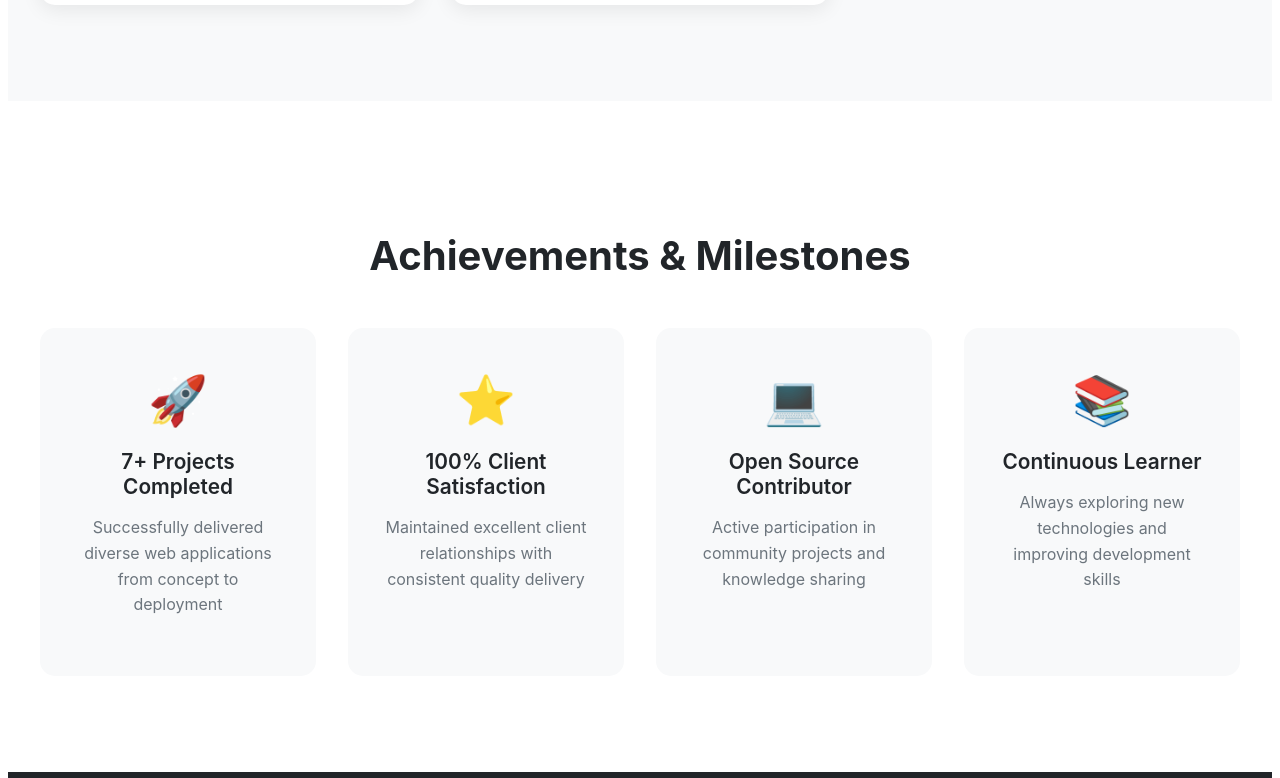
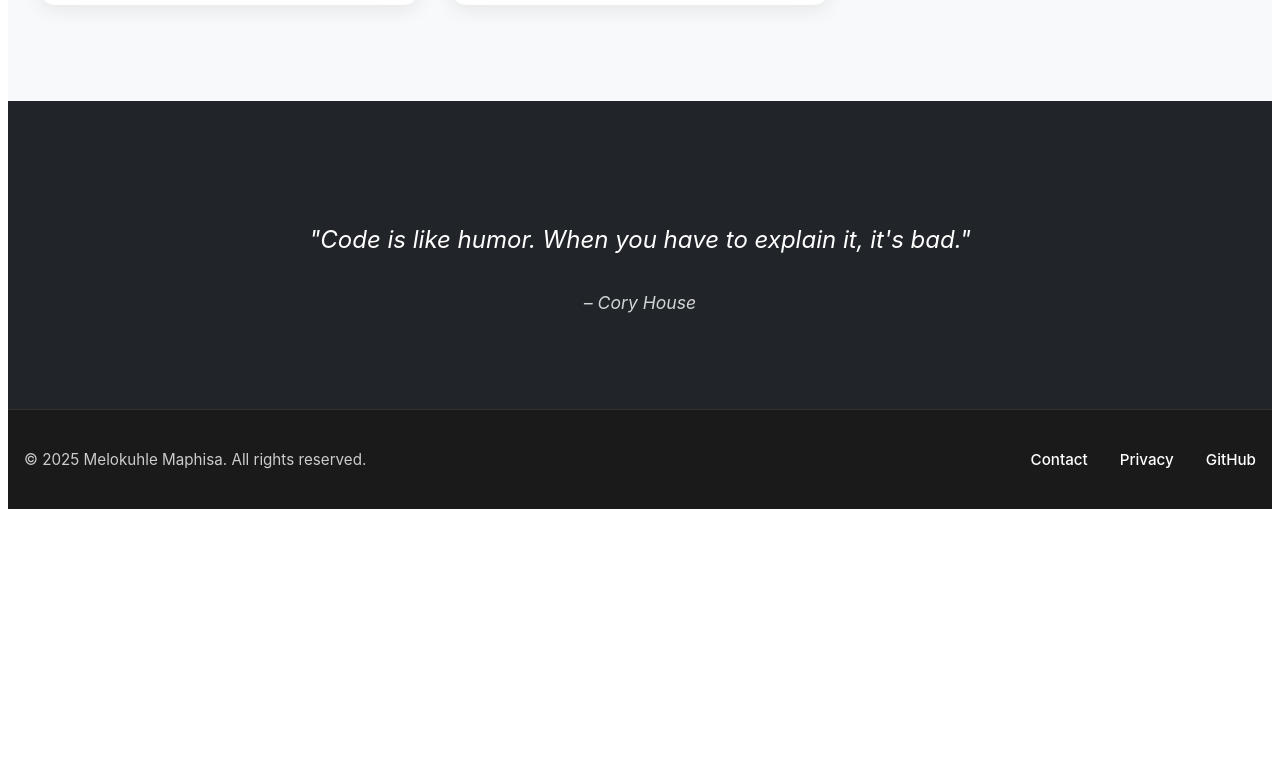
Before and after one commit to mmelokuhlemaphisa/-Portfolio-Of-Melokuhle-Maphisa, a React (Vite) app: page /About in a window 1280 px wide. Shown: the part 2422-3200 px from the top of the page. After the commit the page ends 2939 px from the top, so only its background shows below. Built offline with nearby package versions, Linux system fonts and the light colour scheme.

Commit message:
remove some sections

```diff
--- a/src/pages/About.tsx
+++ b/src/pages/About.tsx
@@ -879,85 +879,7 @@ const About: React.FC = () => {
         </div>
       </section>
 
-      {/* Achievements Section */}
-      <section
-        style={{
-          padding: "6rem 2rem",
-          background: "white",
-        }}
-      >
-        <div style={{ maxWidth: "1200px", margin: "0 auto" }}>
-          <h2
-            style={{
-              fontSize: "2.5rem",
-              fontWeight: "700",
-              marginBottom: "3rem",
-              color: "#212529",
-              textAlign: "center",
-            }}
-          >
-            Achievements & Milestones
-          </h2>
 
-          <div
-            style={{
-              display: "grid",
-              gridTemplateColumns: "repeat(auto-fit, minmax(250px, 1fr))",
-              gap: "2rem",
-            }}
-          >
-            {achievements.map((achievement, index) => (
-              <div
-                key={index}
-                style={{
-                  padding: "2.5rem 2rem",
-                  background: "#f8f9fa",
-                  borderRadius: "15px",
-                  textAlign: "center",
-                  transition: "all 0.3s ease",
-                  cursor: "pointer",
-                  border: "2px solid transparent",
-                }}
-                onMouseOver={(e) => {
-                  e.currentTarget.style.transform = "translateY(-10px)";
-                  e.currentTarget.style.background = "white";
-                  e.currentTarget.style.border = "2px solid #e9ecef";
-                  e.currentTarget.style.boxShadow =
-                    "0 15px 40px rgba(0,0,0,0.1)";
-                }}
-                onMouseOut={(e) => {
-                  e.currentTarget.style.transform = "translateY(0)";
-                  e.currentTarget.style.background = "#f8f9fa";
-                  e.currentTarget.style.border = "2px solid transparent";
-                  e.currentTarget.style.boxShadow = "none";
-                }}
-              >
-                <div style={{ fontSize: "3rem", marginBottom: "1rem" }}>
-                  {achievement.icon}
-                </div>
-                <h3
-                  style={{
-                    fontSize: "1.3rem",
-                    fontWeight: "600",
-                    marginBottom: "1rem",
-                    color: "#212529",
-                  }}
-                >
-                  {achievement.title}
-                </h3>
-                <p
-                  style={{
-                    color: "#6c757d",
-                    lineHeight: "1.6",
-                  }}
-                >
-                  {achievement.description}
-                </p>
-              </div>
-            ))}
-          </div>
-        </div>
-      </section>
 
       {/* Quote Section */}
       <section
--- a/src/pages/Home.tsx
+++ b/src/pages/Home.tsx
@@ -315,7 +315,6 @@ export default function Home() {
             </button>
           </div>
 
-
           {/* Social Media Links */}
           <div
             style={{
@@ -325,7 +324,7 @@ export default function Home() {
               justifyContent: "center",
               margin: "0 auto 4rem",
               maxWidth: "600px",
-              padding: "0 1rem"
+              padding: "0 1rem",
             }}
           >
             <a
@@ -346,7 +345,7 @@ export default function Home() {
                 transition: "all 0.3s ease",
                 border: "1px solid rgba(33, 37, 41, 0.1)",
                 margin: "0 0.5rem 1rem",
-                minWidth: "140px"
+                minWidth: "140px",
               }}
               onMouseOver={(e) => {
                 e.currentTarget.style.background = "#212529";
@@ -383,14 +382,15 @@ export default function Home() {
                 transition: "all 0.3s ease",
                 border: "1px solid rgba(33, 37, 41, 0.1)",
                 margin: "0 0.5rem 1rem",
-                minWidth: "140px"
+                minWidth: "140px",
               }}
               onMouseOver={(e) => {
                 e.currentTarget.style.background = "#0A66C2";
                 e.currentTarget.style.color = "white";
                 e.currentTarget.style.borderColor = "#0A66C2";
                 e.currentTarget.style.transform = "translateY(-2px)";
-                e.currentTarget.style.boxShadow = "0 5px 15px rgba(10, 102, 194, 0.2)";
+                e.currentTarget.style.boxShadow =
+                  "0 5px 15px rgba(10, 102, 194, 0.2)";
               }}
               onMouseOut={(e) => {
                 e.currentTarget.style.background = "rgba(33, 37, 41, 0.05)";
@@ -404,7 +404,6 @@ export default function Home() {
             >
               <span style={{ marginRight: "8px" }}>💼</span> LinkedIn
             </a>
-
           </div>
 
           {/* Stats */}
@@ -422,7 +421,6 @@ export default function Home() {
               border: "1px solid rgba(255,255,255,0.2)",
             }}
           >
-
             <div style={{ textAlign: "center" }}>
               <div
                 style={{
@@ -472,7 +470,7 @@ export default function Home() {
               fontWeight: "700",
               marginBottom: "1rem",
               color: "#212529",
-              textAlign: "center"
+              textAlign: "center",
             }}
           >
             About Me
@@ -484,55 +482,68 @@ export default function Home() {
               textAlign: "center",
               maxWidth: "800px",
               margin: "0 auto 4rem",
-              lineHeight: "1.7"
+              lineHeight: "1.7",
             }}
           >
-            I'm a passionate software developer with expertise in modern web technologies
+            I'm a passionate software developer with expertise in modern web
+            technologies
           </p>
 
-          <div style={{
+          <div
+            style={{
               display: "flex",
               flexDirection: "column",
               gap: "4rem",
-            marginBottom: "4rem"
-          }}>
+              marginBottom: "4rem",
+            }}
+          >
             <div>
-              <h3 style={{
+              <h3
+                style={{
                   fontSize: "1.5rem",
                   fontWeight: "600",
                   marginBottom: "2rem",
-                color: "#212529"
-              }}>
+                  color: "#212529",
+                }}
+              >
                 Professional Summary
               </h3>
-              <p style={{
+              <p
+                style={{
                   fontSize: "1.1rem",
                   lineHeight: "1.8",
                   color: "#495057",
                   marginBottom: "2rem",
-                maxWidth: "800px"
-              }}>
-                I'm a dedicated software developer with a strong foundation in modern web technologies.
-                My expertise includes building responsive, user-friendly applications using React,
-                TypeScript, and Node.js. I'm passionate about writing clean, efficient code and
-                continuously learning new technologies to stay current with industry trends.
+                  maxWidth: "800px",
+                }}
+              >
+                I'm a dedicated software developer with a strong foundation in
+                modern web technologies. My expertise includes building
+                responsive, user-friendly applications using React, TypeScript,
+                and Node.js. I'm passionate about writing clean, efficient code
+                and continuously learning new technologies to stay current with
+                industry trends.
               </p>
             </div>
 
             <div>
-              <h3 style={{
+              <h3
+                style={{
                   fontSize: "1.5rem",
                   fontWeight: "600",
                   marginBottom: "2rem",
-                color: "#212529"
-              }}>
+                  color: "#212529",
+                }}
+              >
                 My Skills
               </h3>
-              <div style={{
+              <div
+                style={{
                   display: "grid",
                   gridTemplateColumns: "repeat(auto-fill, minmax(200px, 1fr))",
-                gap: "1.5rem"
-              }}>
+                  gap: "1.5rem",
+                }}
+              >
                 {skills.map((skill, index) => (
                   <div
                     key={index}
@@ -542,44 +553,54 @@ export default function Home() {
                       borderRadius: "12px",
                       boxShadow: "0 4px 12px rgba(0,0,0,0.05)",
                       transition: "transform 0.3s ease, box-shadow 0.3s ease",
-                      textAlign: "center"
+                      textAlign: "center",
                     }}
                     onMouseOver={(e) => {
                       e.currentTarget.style.transform = "translateY(-5px)";
-                      e.currentTarget.style.boxShadow = "0 8px 20px rgba(0,0,0,0.1)";
+                      e.currentTarget.style.boxShadow =
+                        "0 8px 20px rgba(0,0,0,0.1)";
                     }}
                     onMouseOut={(e) => {
                       e.currentTarget.style.transform = "translateY(0)";
-                      e.currentTarget.style.boxShadow = "0 4px 12px rgba(0,0,0,0.05)";
+                      e.currentTarget.style.boxShadow =
+                        "0 4px 12px rgba(0,0,0,0.05)";
                     }}
                   >
-                    <div style={{
+                    <div
+                      style={{
                         fontSize: "2rem",
-                      marginBottom: "0.75rem"
-                    }}>
+                        marginBottom: "0.75rem",
+                      }}
+                    >
                       {skill.icon}
                     </div>
-                    <h4 style={{
+                    <h4
+                      style={{
                         fontSize: "1.1rem",
                         fontWeight: "600",
                         marginBottom: "0.5rem",
-                      color: "#212529"
-                    }}>
+                        color: "#212529",
+                      }}
+                    >
                       {skill.name}
                     </h4>
-                    <div style={{
+                    <div
+                      style={{
                         height: "6px",
                         background: "#e9ecef",
                         borderRadius: "3px",
                         overflow: "hidden",
-                      marginTop: "0.75rem"
-                    }}>
-                      <div style={{
+                        marginTop: "0.75rem",
+                      }}
+                    >
+                      <div
+                        style={{
                           width: `${skill.level}%`,
                           height: "100%",
                           background: "#212529",
-                        borderRadius: "3px"
-                      }} />
+                          borderRadius: "3px",
+                        }}
+                      />
                     </div>
                   </div>
                 ))}
@@ -863,7 +884,6 @@ export default function Home() {
               marginBottom: "3rem",
             }}
           >
-
             <div
               style={{
                 padding: "2rem",
@@ -881,13 +901,18 @@ export default function Home() {
                 e.currentTarget.style.transform = "translateY(0)";
               }}
               onClick={() =>
-                window.open("mailto:melokuhlemaphisa99@gmail.com", "_blank")
+                window.open(
+                  "https://www.linkedin.com/in/melokuhle-maphisa-04aa4b348/",
+                  "_blank"
+                )
               }
             >
               <h3 style={{ fontSize: "1.3rem", marginBottom: "1rem" }}>
-                ✉️ Email Me
+                💼 LinkIn
               </h3>
-              <p style={{ opacity: 0.8 }}>melokuhlemaphisa99@gmail.com</p>
+              <p style={{ opacity: 0.8 }}>
+                https://www.linkedin.com/in/melokuhle-maphisa-04aa4b348/
+              </p>
             </div>
 
             <div
--- a/src/pages/Project.tsx
+++ b/src/pages/Project.tsx
@@ -1,4 +1,4 @@
-import React from "react";
+
 import { useNavigate } from "react-router-dom";
 
 interface Project {
@@ -99,7 +99,7 @@ const Project = () => {
         "Safety compliance tracking",
         "User authentication and authorization",
       ],
-      status: "in-development",
+      status: "completed",
     },
   ];
 
```
Lines whose indentation alone changed are shown as unchanged.
